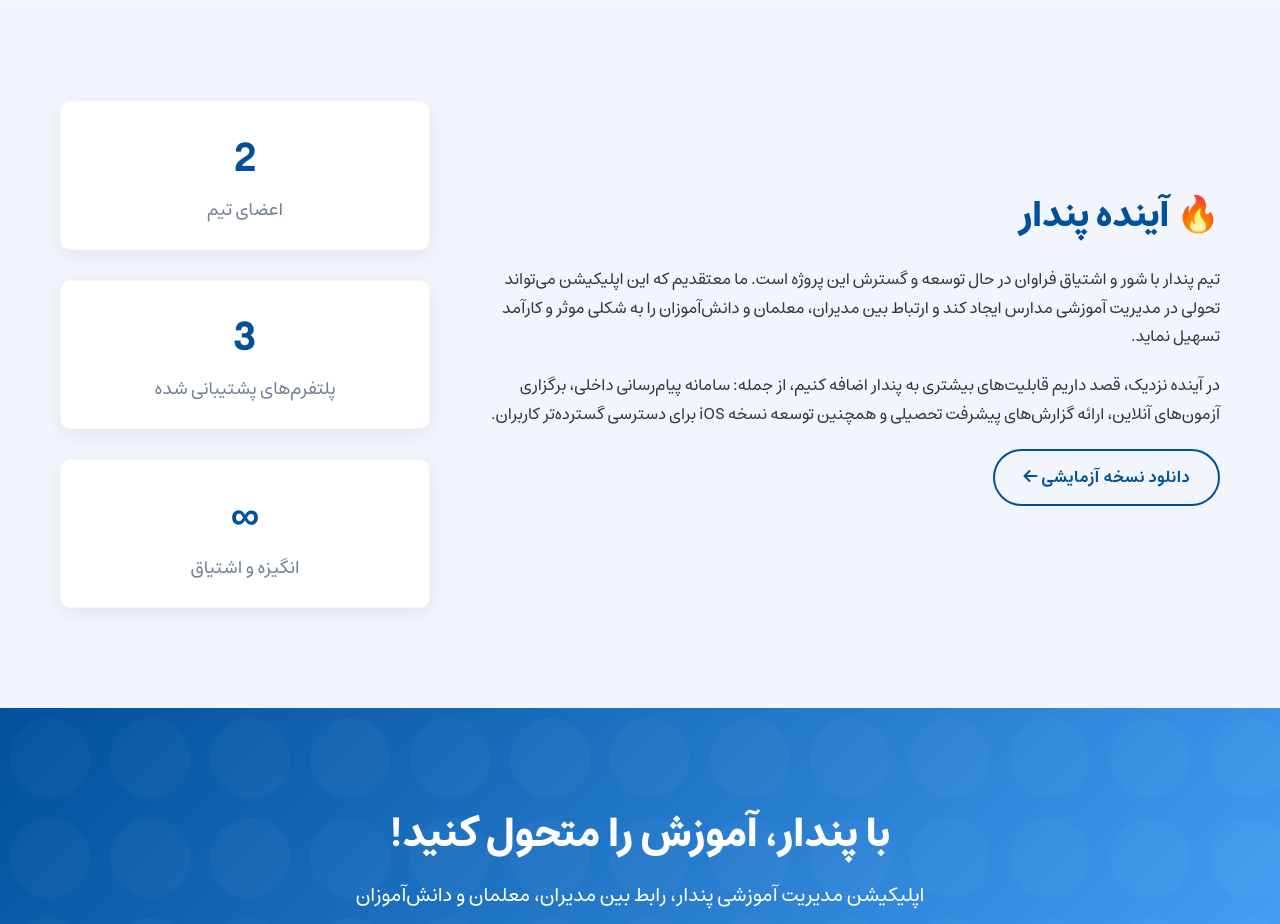
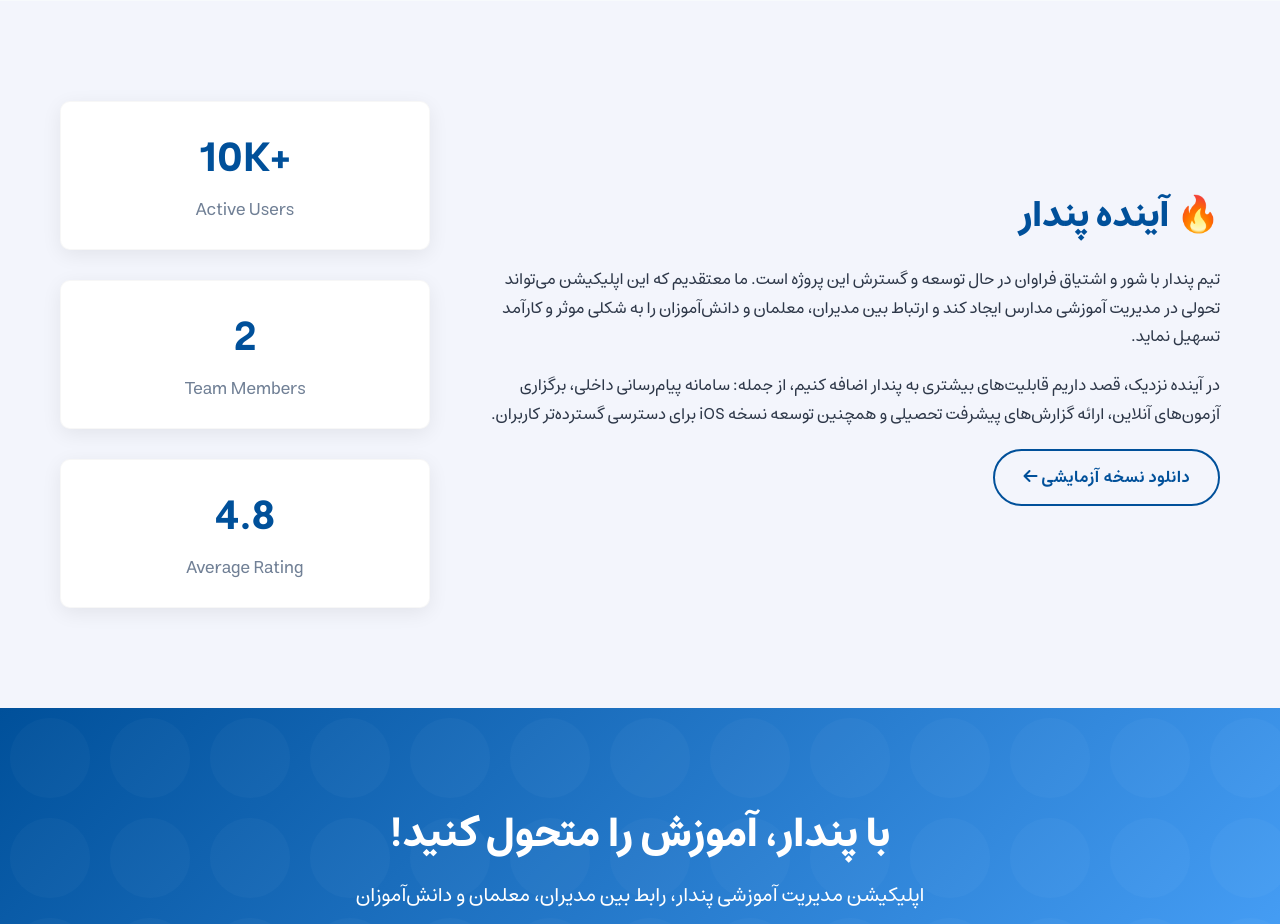
Before and after one commit to xMrDrx/Pendar, a plain HTML site: page story.html in a window 1280 px wide. Shown: the part 5020-5944 px from the top of the page. Drawn offline with Linux system fonts and the light colour scheme.

Commit message:
Update story.html

```diff
--- a/story.html
+++ b/story.html
@@ -209,16 +209,16 @@
                 </div>
                 <div class="vision-stats">
                     <div class="stat-item">
-                        <span class="stat-value">2</span>
-                        <span class="stat-label">اعضای تیم</span>
+                        <span class="stat-value">+10K</span>
+                        <span class="stat-label">Active Users</span>
                     </div>
                     <div class="stat-item">
-                        <span class="stat-value">3</span>
-                        <span class="stat-label">پلتفرم‌های پشتیبانی شده</span>
+                        <span class="stat-value">2</span>
+                        <span class="stat-label">Team Members</span>
                     </div>
                     <div class="stat-item">
-                        <span class="stat-value">∞</span>
-                        <span class="stat-label">انگیزه و اشتیاق</span>
+                        <span class="stat-value">4.8</span>
+                        <span class="stat-label">Average Rating</span>
                     </div>
                 </div>
             </div>
```
